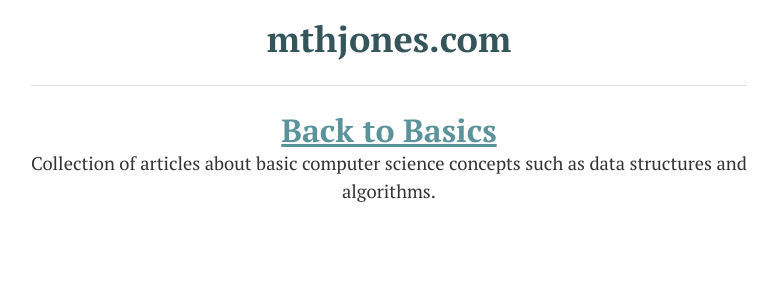
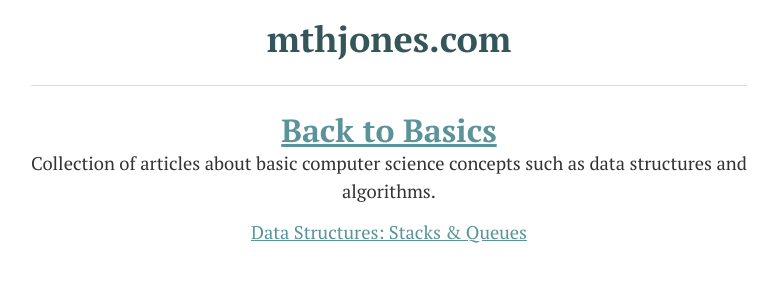
Before and after one commit to mthjones/mthjones.github.io, a Jekyll site: the page built from index.html, in a window 1280 px wide. Shown: the top 300 px of the page, without its empty margins (251-1028 px from the left). Built offline with Jekyll 4.4.1, drawn with Linux system fonts in a browser that asks for light colours.

Commit message:
Add Back to Basics post listing to front page

```diff
--- a/css/main.scss
+++ b/css/main.scss
@@ -70,6 +70,12 @@ a:hover {
     text-align: center;
     font-family: $serif;
   }
+
+  .article-link {
+    display: block;
+    text-align: center;
+    font-size: 1.15em;
+  }
 }
 
 /* Post styling */
--- a/index.html
+++ b/index.html
@@ -13,6 +13,11 @@ title: mthjones.com
         <div class="large-8-centered">
             <h2><a href="{{site.baseurl}}/back-to-basics/">Back to Basics</a></h2>
             <p>Collection of articles about basic computer science concepts such as data structures and algorithms.</p>
+            {% for post in site.posts %}
+            {% if post.category == 'back-to-basics' %}
+            <a href="{{post.url}}" class="article-link">{{ post.title }}</a>
+            {% endif %}
+            {% endfor %}
         </div>
     </div>
 </div>
```
